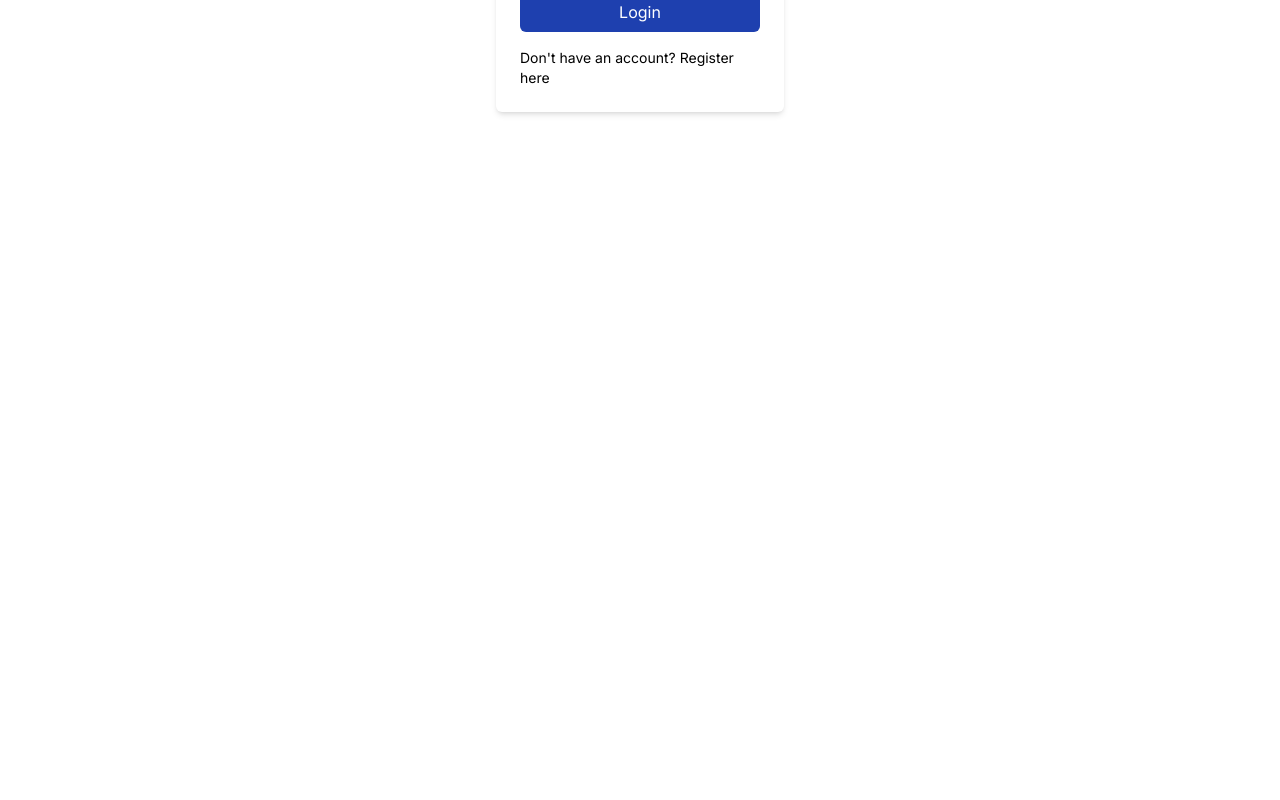
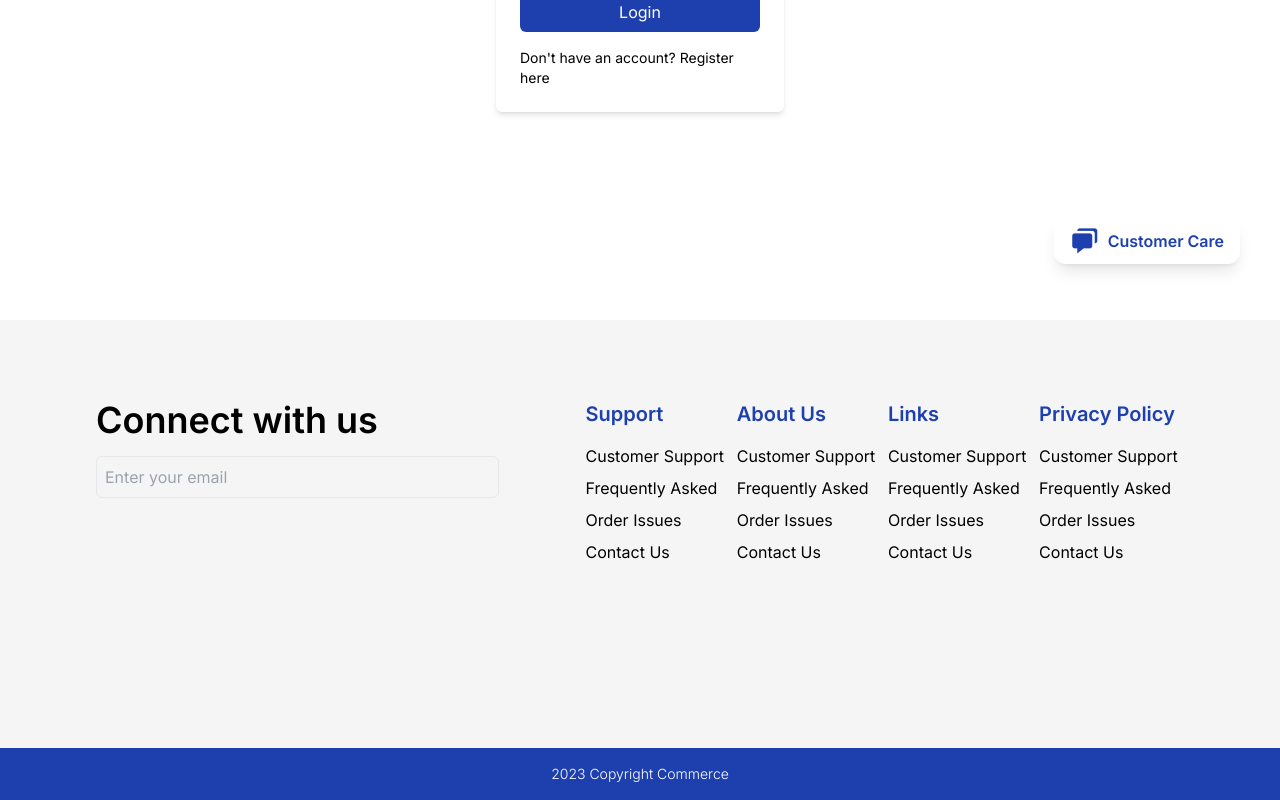
Before and after one commit to jasonhermawan/next-marketplace, a Next.js app: page /login in a window 1280 px wide. Shown: the part 496-1296 px from the top of the page. Before the commit the page ends 816 px from the top, so only its background shows below. Built offline with nearby package versions, Linux system fonts and the light colour scheme.

Commit message:
feat(footer): create footer and cta button

```diff
--- a/src/app/layout.jsx
+++ b/src/app/layout.jsx
@@ -2,6 +2,8 @@ import { Inter } from "next/font/google";
 import "./globals.css";
 import Navbar from "@/components/Navbar";
 import { StoreProvider } from "@/store/StoreProvider";
+import Footer from "@/components/Footer";
+import Cta from "@/components/Cta";
 
 const inter = Inter({ subsets: ["latin"] });
 
@@ -22,7 +24,9 @@ export default function RootLayout({ children }) {
         <body className={inter.className}>
           <StoreProvider>
             <Navbar />
+            <Cta />
             <div className="px-52 py-52 m-auto">{children}</div>
+            <Footer />
           </StoreProvider>
         </body>
     </html>
--- /dev/null
+++ b/src/components/Cta.jsx
@@ -0,0 +1,14 @@
+import React from 'react'
+import { Avatar, Space } from 'antd';
+import { UserOutlined } from '@ant-design/icons';
+
+const Cta = () => {
+  return (
+    <div className='py-2 px-4 bg-white shadow-lg z-10 fixed bottom-10 right-10 rounded-xl flex items-center gap-2'>
+      <i className='bx bxs-chat text-3xl text-blue-800' ></i>
+      <h1 className='text-blue-800 font-semibold'>Customer Care</h1>
+    </div>
+  )
+}
+
+export default Cta
--- a/src/components/Footer.jsx
+++ b/src/components/Footer.jsx
@@ -0,0 +1,59 @@
+import React from 'react'
+
+const Footer = () => {
+  return (
+    <div>
+      <div className='bg-neutral-100 px-24 pt-20 pb-44 flex justify-between gap-20'>
+        <div className='w-2/5'>
+          <h1 className='text-4xl font-semibold '>Connect with us</h1>
+          <input type="text" placeholder='Enter your email' className='border w-full mt-4 p-2 rounded-md bg-neutral-100 outline-none'/>
+        </div>
+        <div className='flex justify-around w-3/5'>
+          <div>
+            <h1 className='text-xl font-semibold text-blue-800'>Support</h1>
+            <ul className='mt-4'>
+              <li className='text-md my-2'>Customer Support</li>
+              <li className='text-md my-2'>Frequently Asked</li>
+              <li className='text-md my-2'>Order Issues</li>
+              <li className='text-md my-2'>Contact Us</li>
+            </ul>
+          </div>
+          <div>
+            <h1 className='text-xl font-semibold text-blue-800'>About Us</h1>
+            <ul className='mt-4'>
+              <li className='text-md my-2'>Customer Support</li>
+              <li className='text-md my-2'>Frequently Asked</li>
+              <li className='text-md my-2'>Order Issues</li>
+              <li className='text-md my-2'>Contact Us</li>
+            </ul>
+          </div>
+          <div>
+            <h1 className='text-xl font-semibold text-blue-800'>Links</h1>
+            <ul className='mt-4'>
+              <li className='text-md my-2'>Customer Support</li>
+              <li className='text-md my-2'>Frequently Asked</li>
+              <li className='text-md my-2'>Order Issues</li>
+              <li className='text-md my-2'>Contact Us</li>
+            </ul>
+          </div>
+          <div>
+            <h1 className='text-xl font-semibold text-blue-800'>Privacy Policy</h1>
+            <ul className='mt-4'>
+              <li className='text-md my-2'>Customer Support</li>
+              <li className='text-md my-2'>Frequently Asked</li>
+              <li className='text-md my-2'>Order Issues</li>
+              <li className='text-md my-2'>Contact Us</li>
+            </ul>
+          </div>
+        </div>
+      </div>
+      <div className='bg-blue-800'>
+        <div className='px-24 py-4'>
+          <h1 className='text-white text-center text-sm font-light'>2023 Copyright Commerce</h1>
+        </div>
+      </div>
+    </div>
+  )
+}
+
+export default Footer
```
